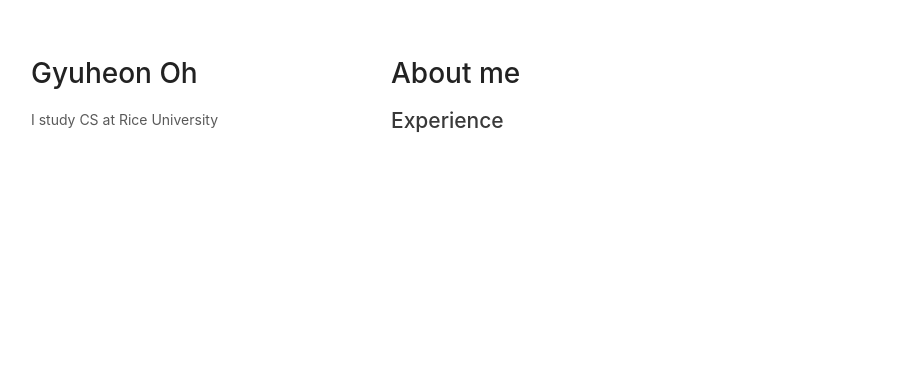
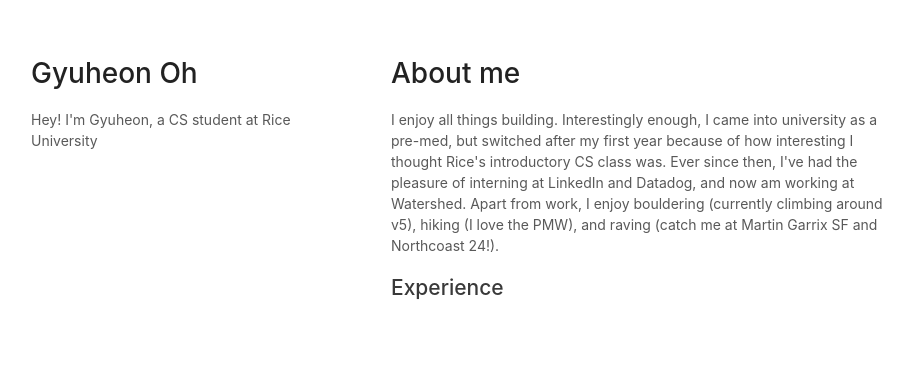
Before and after one commit to gyuheon0h/gyuheon0h.github.io, a plain HTML site: page index.html in a window 1280 px wide. Shown: the whole page, without its empty margins (179-1092 px from the left). Drawn offline with Linux system fonts and the light colour scheme; files that its build step writes are made by us from their sources.

Commit message:
about me

```diff
--- a/index.html
+++ b/index.html
@@ -16,11 +16,15 @@
     <div class="wrapper">
       <header>
         <h1>Gyuheon Oh</h1>
-        <p>I study CS at Rice University</p>
+        <p>Hey! I'm Gyuheon, a CS student at Rice University</p>
       </header>
       <section>
         <h1>About me</h1>
-
+        <p>I enjoy all things building. Interestingly enough, I came into university as a pre-med, but switched after
+          my first year because of how interesting I thought Rice's introductory CS class was. Ever since then, I've had the pleasure of
+          interning at LinkedIn and Datadog, and now am working at Watershed. Apart from work, I enjoy bouldering (currently climbing around v5),
+          hiking (I love the PMW), and raving (catch me at Martin Garrix SF and Northcoast 24!).
+        </p>
         <h2>Experience</h2>
       </section>
     </div>
```
